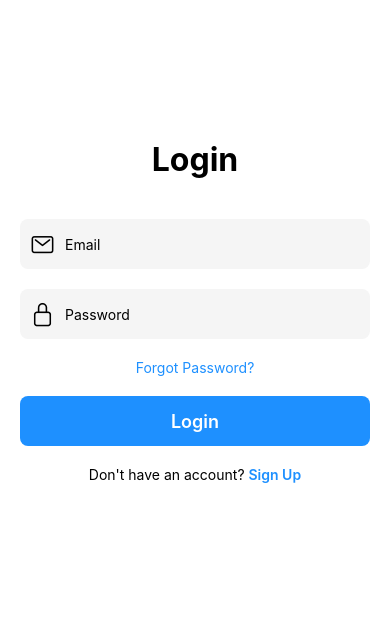
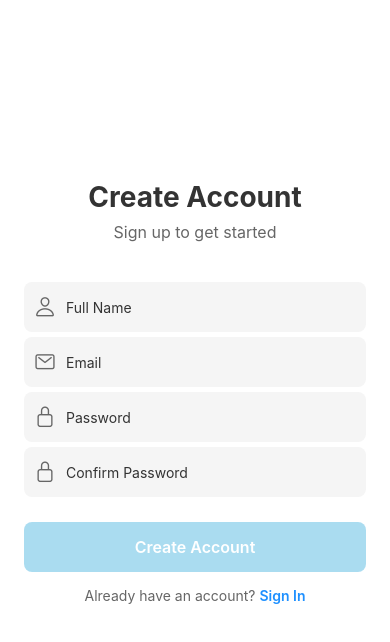
Before and after one commit to DmitryShastel/CookBook, a React Native app: screen / in a window 390 px wide. Shown: the top 642 px of the page. Built offline with nearby package versions, Linux system fonts and the light colour scheme.

Commit message:
feat: The SignUpscreen is created

```diff
--- a/src/app/App.tsx
+++ b/src/app/App.tsx
@@ -1,12 +1,12 @@
 import { View } from 'react-native';
 import { SafeAreaProvider } from 'react-native-safe-area-context';
-import { LoginScreen } from '@/screens/auth/login/LoginScreen';
+import { SignUpScreen } from '@/screens/auth/signUp/SignUpScreen';
 
 export default function App() {
   return (
     <SafeAreaProvider>
       <View>
-        <LoginScreen />
+        <SignUpScreen />
       </View>
     </SafeAreaProvider>
   );
--- /dev/null
+++ b/src/features/auth/model/types/SignUpForm.ts
@@ -0,0 +1,6 @@
+import { SignUpFormData } from '@/features/auth/model/lib/SignUpValidation';
+
+export interface SignUpFormProps {
+  onSubmit?: (values: SignUpFormData) => void;
+  onLogin?: () => void;
+}
--- a/src/features/auth/ui/loginForm/LoginForm.tsx
+++ b/src/features/auth/ui/loginForm/LoginForm.tsx
@@ -6,7 +6,7 @@ import {
   loginValidationSchema,
 } from '@/features/auth/model/lib/LoginValidation';
 import { styles } from '@/features/auth/ui/loginForm/LoginForm.styles';
-import { LoginFormProps } from '@/features/auth/model/types/loginForm';
+import { LoginFormProps } from '@/features/auth/model/types/LoginForm';
 
 export const LoginForm = ({
   onSubmit,
--- a/src/features/auth/ui/signUpForm/SignUpForm.styles.ts
+++ b/src/features/auth/ui/signUpForm/SignUpForm.styles.ts
@@ -0,0 +1,61 @@
+import { StyleSheet } from 'react-native';
+
+export const styles = StyleSheet.create({
+  button: {
+    alignItems: 'center',
+    backgroundColor: '#1E90FF',
+    borderRadius: 8,
+    height: 50,
+    justifyContent: 'center',
+    marginBottom: 15,
+    marginTop: 20,
+    width: '100%',
+  },
+  buttonDisabled: {
+    backgroundColor: '#87CEEB',
+    opacity: 0.7,
+  },
+  buttonText: {
+    color: '#fff',
+    fontSize: 16,
+    fontWeight: '600',
+  },
+  container: {
+    width: '100%',
+  },
+  errorText: {
+    alignSelf: 'flex-start',
+    color: '#ff4444',
+    fontSize: 12,
+    marginBottom: 15,
+    marginLeft: 5,
+  },
+  icon: {
+    color: '#666',
+    marginRight: 10,
+  },
+  input: {
+    color: '#333',
+    flex: 1,
+    height: '100%',
+  },
+  inputContainer: {
+    alignItems: 'center',
+    backgroundColor: '#f5f5f5',
+    borderRadius: 8,
+    flexDirection: 'row',
+    height: 50,
+    marginBottom: 5,
+    paddingHorizontal: 10,
+    width: '100%',
+  },
+  loginLink: {
+    color: '#1E90FF',
+    fontWeight: '600',
+  },
+  loginText: {
+    color: '#666',
+    fontSize: 14,
+    textAlign: 'center',
+  },
+});
--- a/src/features/auth/ui/signUpForm/SignUpForm.tsx
+++ b/src/features/auth/ui/signUpForm/SignUpForm.tsx
@@ -1,22 +1,12 @@
-import {
-  View,
-  Text,
-  TextInput,
-  TouchableOpacity,
-  StyleSheet,
-  Alert,
-} from 'react-native';
+import { View, Text, TextInput, TouchableOpacity } from 'react-native';
 import Icon from 'react-native-vector-icons/Ionicons';
 import { Formik } from 'formik';
 import {
   SignUpFormData,
   signUpValidationSchema,
 } from '@/features/auth/model/lib/SignUpValidation';
-
-interface SignUpFormProps {
-  onSubmit?: (values: SignUpFormData) => void;
-  onLogin?: () => void;
-}
+import { SignUpFormProps } from '@/features/auth/model/types/SignUpForm';
+import { styles } from '@/features/auth/ui/signUpForm/SignUpForm.styles';
 
 export const SignUpForm = ({ onSubmit, onLogin }: SignUpFormProps) => {
   const handleSubmit = async (values: SignUpFormData) => {
@@ -25,10 +15,9 @@ export const SignUpForm = ({ onSubmit, onLogin }: SignUpFormProps) => {
         await onSubmit(values);
       } else {
         console.log('Sign up values:', values);
-        Alert.alert('Success', 'Account created successfully!');
       }
     } catch (error) {
-      Alert.alert('Error', 'Failed to create account');
+      console.log(error);
     }
   };
 
@@ -54,7 +43,6 @@ export const SignUpForm = ({ onSubmit, onLogin }: SignUpFormProps) => {
         dirty,
       }) => (
         <View style={styles.container}>
-          {/* Name Input */}
           <View style={styles.inputContainer}>
             <Icon name="person-outline" size={22} style={styles.icon} />
             <TextInput
@@ -69,7 +57,6 @@ export const SignUpForm = ({ onSubmit, onLogin }: SignUpFormProps) => {
             <Text style={styles.errorText}>{errors.name}</Text>
           )}
 
-          {/* Email Input */}
           <View style={styles.inputContainer}>
             <Icon name="mail-outline" size={22} style={styles.icon} />
             <TextInput
@@ -86,7 +73,6 @@ export const SignUpForm = ({ onSubmit, onLogin }: SignUpFormProps) => {
             <Text style={styles.errorText}>{errors.email}</Text>
           )}
 
-          {/* Password Input */}
           <View style={styles.inputContainer}>
             <Icon name="lock-closed-outline" size={22} style={styles.icon} />
             <TextInput
@@ -102,7 +88,6 @@ export const SignUpForm = ({ onSubmit, onLogin }: SignUpFormProps) => {
             <Text style={styles.errorText}>{errors.password}</Text>
           )}
 
-          {/* Confirm Password Input */}
           <View style={styles.inputContainer}>
             <Icon name="lock-closed-outline" size={22} style={styles.icon} />
             <TextInput
@@ -118,7 +103,6 @@ export const SignUpForm = ({ onSubmit, onLogin }: SignUpFormProps) => {
             <Text style={styles.errorText}>{errors.confirmPassword}</Text>
           )}
 
-          {/* Sign Up Button */}
           <TouchableOpacity
             style={[
               styles.button,
@@ -130,7 +114,6 @@ export const SignUpForm = ({ onSubmit, onLogin }: SignUpFormProps) => {
             <Text style={styles.buttonText}>Create Account</Text>
           </TouchableOpacity>
 
-          {/* Login Link */}
           {onLogin && (
             <TouchableOpacity onPress={onLogin}>
               <Text style={styles.loginText}>
@@ -144,63 +127,3 @@ export const SignUpForm = ({ onSubmit, onLogin }: SignUpFormProps) => {
     </Formik>
   );
 };
-
-const styles = StyleSheet.create({
-  button: {
-    alignItems: 'center',
-    backgroundColor: '#1E90FF',
-    borderRadius: 8,
-    height: 50,
-    justifyContent: 'center',
-    marginBottom: 15,
-    marginTop: 20,
-    width: '100%',
-  },
-  buttonDisabled: {
-    backgroundColor: '#87CEEB',
-    opacity: 0.7,
-  },
-  buttonText: {
-    color: '#fff',
-    fontSize: 16,
-    fontWeight: '600',
-  },
-  container: {
-    width: '100%',
-  },
-  errorText: {
-    alignSelf: 'flex-start',
-    color: '#ff4444',
-    fontSize: 12,
-    marginBottom: 15,
-    marginLeft: 5,
-  },
-  icon: {
-    color: '#666',
-    marginRight: 10,
-  },
-  input: {
-    color: '#333',
-    flex: 1,
-    height: '100%',
-  },
-  inputContainer: {
-    alignItems: 'center',
-    backgroundColor: '#f5f5f5',
-    borderRadius: 8,
-    flexDirection: 'row',
-    height: 50,
-    marginBottom: 5,
-    paddingHorizontal: 10,
-    width: '100%',
-  },
-  loginLink: {
-    color: '#1E90FF',
-    fontWeight: '600',
-  },
-  loginText: {
-    color: '#666',
-    fontSize: 14,
-    textAlign: 'center',
-  },
-});
--- a/src/screens/auth/signUp/SignUpScreen.styles.ts
+++ b/src/screens/auth/signUp/SignUpScreen.styles.ts
@@ -0,0 +1,31 @@
+import { StyleSheet } from 'react-native';
+
+export const styles = StyleSheet.create({
+  container: {
+    backgroundColor: '#fff',
+    flex: 1,
+    paddingBottom: 30,
+    paddingHorizontal: 24,
+    paddingTop: 60,
+  },
+  logo: {
+    alignSelf: 'center',
+    borderRadius: 50,
+    height: 100,
+    marginBottom: 20,
+    width: 100,
+  },
+  subtitle: {
+    color: '#666',
+    fontSize: 16,
+    marginBottom: 40,
+    textAlign: 'center',
+  },
+  title: {
+    color: '#333',
+    fontSize: 28,
+    fontWeight: 'bold',
+    marginBottom: 8,
+    textAlign: 'center',
+  },
+});
--- a/src/screens/auth/signUp/SignUpScreen.tsx
+++ b/src/screens/auth/signUp/SignUpScreen.tsx
@@ -0,0 +1,25 @@
+import { View, Text, Image } from 'react-native';
+import { SignUpFormData } from '@/features/auth/model/lib/SignUpValidation';
+import { SignUpForm } from '@/features/auth/ui/signUpForm/SignUpForm';
+import { styles } from '@/screens/auth/signUp/SignUpScreen.styles';
+
+export const SignUpScreen = () => {
+  const handleSignUp = async (values: SignUpFormData) => {
+    try {
+      console.log('Registering user:', values);
+    } catch (error) {
+      console.log(error);
+    }
+  };
+
+  return (
+    <View style={styles.container}>
+      <Image style={styles.logo} />
+
+      <Text style={styles.title}>Create Account</Text>
+      <Text style={styles.subtitle}>Sign up to get started</Text>
+
+      <SignUpForm onSubmit={handleSignUp} onLogin={() => {}} />
+    </View>
+  );
+};
```
Also changed, not shown: src/features/auth/model/types/LoginForm.ts (renamed from src/features/auth/model/types/loginForm.ts).
